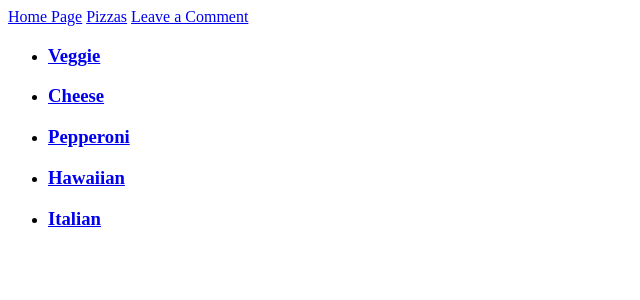
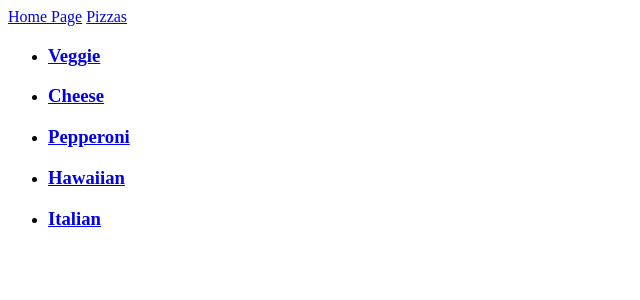
Before and after one commit to abby-does-code/pizzeria, a Django app: page /pizzas in a window 1280 px wide. Shown: the top 300 px of the page, without its empty margins (0-640 px from the left). Run offline with Django 3.2, Linux system fonts and the light colour scheme; data comes from the database, SQL or seed files in the repository.

Commit message:
That's it for tonight--comments won't show up as a hyperlink. No pics. No styling.

```diff
--- a/pizzas/templates/pizzas/base.html
+++ b/pizzas/templates/pizzas/base.html
@@ -1,7 +1,6 @@
 <p>
     <a href="{% url 'pizzas:index' %}">Home Page</a>
     <a href="{% url 'pizzas:pizzas' %}">Pizzas</a>
-    <a href="{% url 'pizzas:comments' pizza.id %}">Leave a Comment</a>
 
 
 </p>
--- a/pizzas/templates/pizzas/comments.html
+++ b/pizzas/templates/pizzas/comments.html
@@ -16,8 +16,10 @@
     {% empty %}
     <li>There are no comments for this post yet. Bet the first to comment!</li>
     {% endfor %}
+
     <p><input type="text" name="comment"></p>
     <p><button type="submit" name="btn1" value=1>Submit Comment</button></p>
+
 
 </form>
 
```
